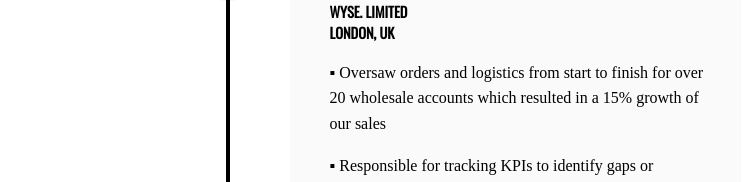
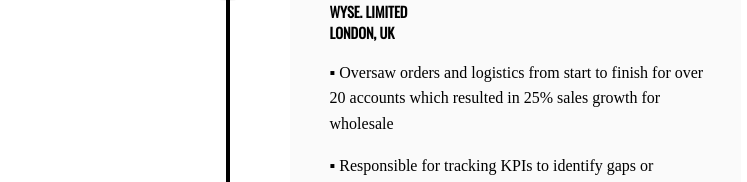
Before and after one commit to sandritaa/milenasatelier, a React (Create React App) app: page / in a window 1280 px wide. Shown: the part 2336-2518 px from the top of the page, without its empty margins (412-1159 px from the left). Built offline with nearby package versions, Linux system fonts and the light colour scheme; a web font is replaced by a local one.

Commit message:
update data

```diff
--- a/src/data.js
+++ b/src/data.js
@@ -39,7 +39,7 @@
   Location: "Mountain View, CA",
   Date: "Jun. 2021 — Present",
   Description:
-    "▪ Collaborate with front-end and back-end developers from GitHub and Stanford to develop an app that aidsVenezuelan refugees",
+    "▪ Collaborate with front-end and back-end developers from GitHub and Stanford to develop an app that aids Venezuelan refugees",
   Description1:
     "▪ Develop the front-end of the web app using Vue.js, collect user input information and exchange the data with the back-end",
   Description2:
@@ -55,7 +55,7 @@
   Location: "London, UK",
   Date: "Dec. 2019 — Sept. 2020",
   Description:
-    "▪ Oversaw orders and logistics from start to finish for over 20 wholesale accounts which resulted in a 15% growth of our sales",
+    "▪ Oversaw orders and logistics from start to finish for over 20 accounts which resulted in 25% sales growth for wholesale",
   Description1:
     "▪ Responsible for tracking KPIs to identify gaps or inconsistencies in order to optimize processes and workflows for efficiency",
   Description2:
```
